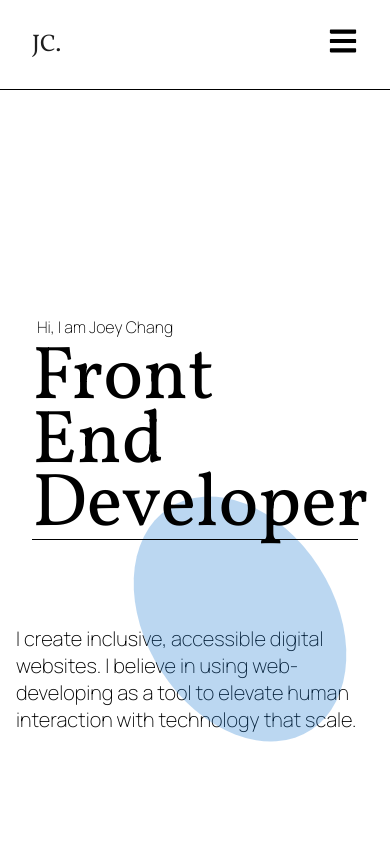
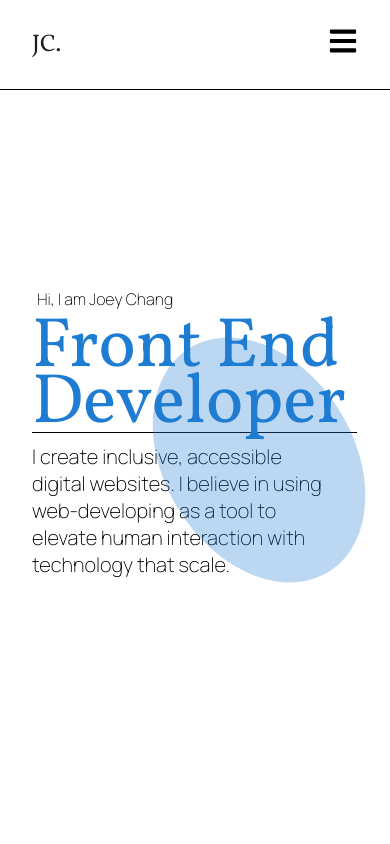
Before and after one commit to joesphchang/portfolio-frontend, a React (Create React App) app: page / in a window 390 px wide. Shown: the top 844 px of the page. Built offline with nearby package versions, Linux system fonts and the light colour scheme; no server answers; a web font is replaced by a local one.

Commit message:
finished hero-page desktop view

```diff
--- a/src/components/Hero/Hero.css
+++ b/src/components/Hero/Hero.css
@@ -2,7 +2,7 @@
 	width: 100%;
 	height: 100vh;
 	margin-top: 250px;
-	margin: auto;
+	margin: 0 auto;
 	padding: 1rem;
 	opacity: 0;
 	animation: fade 1.5s ease forwards;
@@ -10,8 +10,7 @@
 
 .content {
 	color: black;
-	width: 100%;
-	height: 100%;
+	width: 85%;
 }
 
 .hero .content {
@@ -19,7 +18,6 @@
 	display: flex;
 	flex-direction: column;
 	justify-content: center;
-	max-width: 1100px;
 	margin: auto;
 	padding: 1rem;
 	opacity: 0;
@@ -28,34 +26,36 @@
 
 .hero-main-header {
 	font-weight: lighter;
-	font-size: 12px;
+	font-size: 36px;
 	color: #000000;
 	font-family: 'Manrope';
+	margin-bottom: 15px;
+	margin-left: 8px;
 }
 
 .content {
 	font-family: 'Manrope';
 	font-style: normal;
 	font-weight: 400;
-	font-size: 16px;
-	line-height: 22px;
 }
 
 .hero-sub-header {
 	font-family: 'Vollkorn';
 	font-style: normal;
 	font-weight: 400;
-	font-size: 75px;
-	line-height: 85%;
+	color: #1E7CD2;
+	font-size: 150px;
+	line-height: 80%;
 	margin-bottom: 10px;
 	border-bottom: .5px solid black;
+	width: 675px;
 }
 
 .ellipse {
 	position: absolute;
-	height: 250px;
-	width: 200px;
-	right: 50px;
+	height: 375px;
+	width: 300px;
+	right: 150px;
 	bottom: 100px;
 	background-color: #1E7CD2;
 	/* Setting Border Radius */
@@ -63,6 +63,17 @@
 	opacity: 0.3;
 	transform: matrix(-0.91, 0.3, -0.44, -0.95, 0, 0);
 }
+
+.hero-main-paragraph {
+	font-family: 'Vollkhorn' sans-serif;
+	font-style: normal;
+	font-size: 36px;
+	width: 500px;
+	position: absolute;
+	top: 500px;
+	left: 900px;
+}
+
 
 @keyframes fade {
 	0% {
@@ -90,14 +101,15 @@
 		font-size: 16px;
 	}
 	.hero-sub-header {
-		font-size: 75px;
+		font-size: 70px;
+		width: 325px;
 	}
 	.ellipse {
 		position: absolute;
 		height: 250px;
 		width: 200px;
-		right: 50px;
-		bottom: 100px;
+		right: 15px;
+		bottom: 40px;
 		background-color: #1E7CD2;
 
 		/* Setting Border Radius */
@@ -110,5 +122,7 @@
 		font-family: 'Manrope';
 		font-style: normal;
 		font-weight: lighter;
+		position: static;
+		width: 300px;
 	}
 }
--- a/src/components/Hero/Hero.js
+++ b/src/components/Hero/Hero.js
@@ -4,11 +4,13 @@ import './Hero.css';
 function Hero() {
 	return (
 		<div className='hero' id='home'>
-			<div className='ellipse'></div>
 			<div className='content'>
-				<h1 className='hero-main-header'>Hi, I am Joey Chang</h1>
-				<h2 className='hero-sub-header'>Front End Developer</h2>
-			</div>
+				<div className='ellipse'></div>
+				<div>
+					<h1 className='hero-main-header'>Hi, I am Joey Chang</h1>
+					<h2 className='hero-sub-header'>Front End Developer</h2>
+				</div>
+
 			<div className='right-content'>
 				<p className='hero-main-paragraph'>
 					I create inclusive, accessible digital websites. I believe in using
@@ -16,6 +18,7 @@ function Hero() {
 					that scale.
 				</p>
 			</div>
+			</div>
 		</div>
 	);
 }
```
